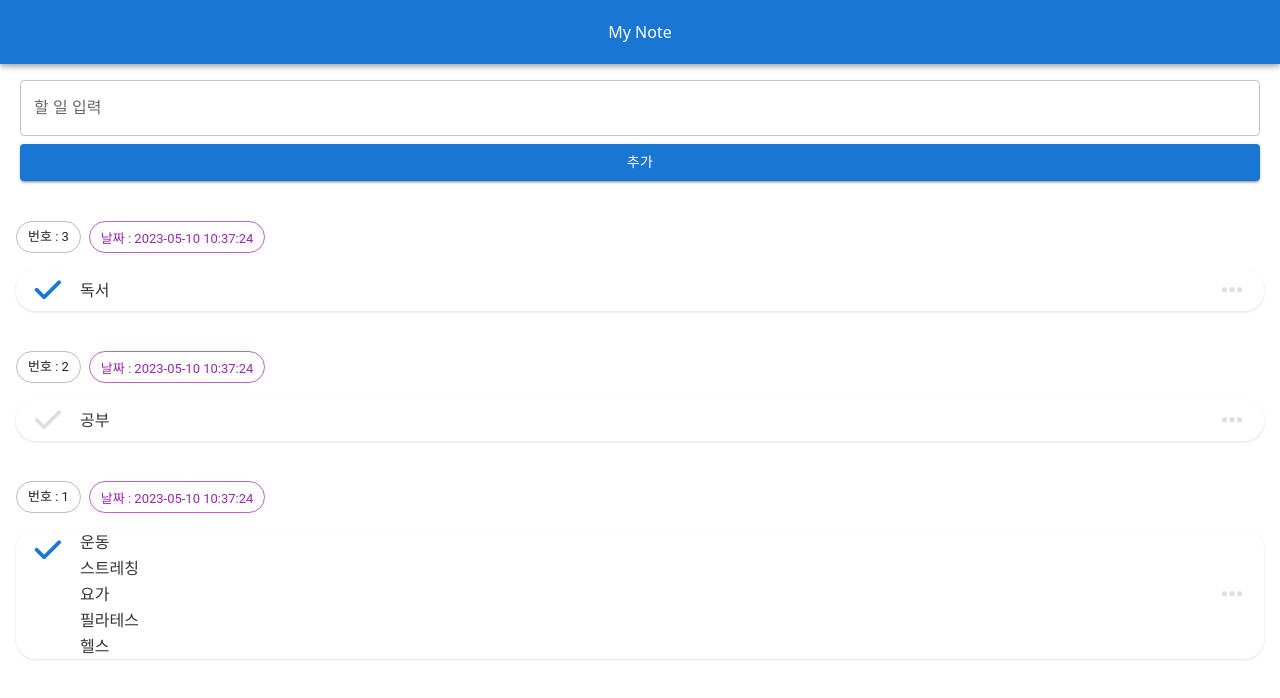
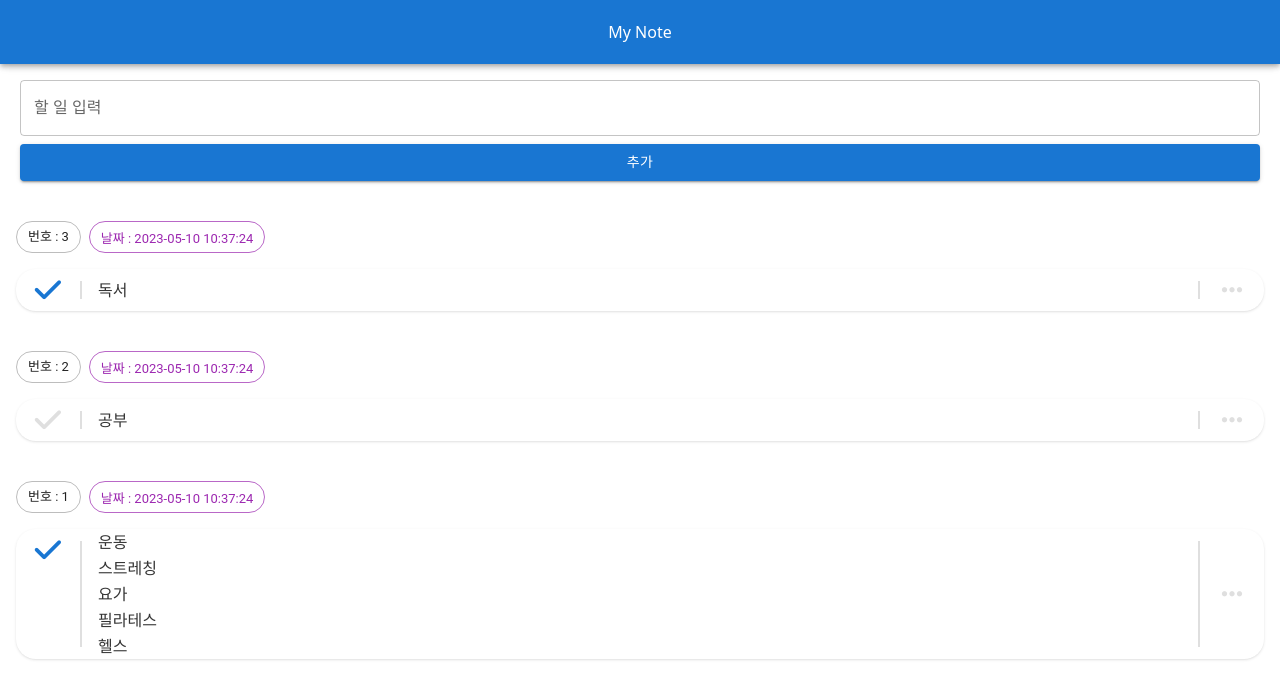
Before and after one commit to kkwonju/2023_04_react_test, a React (Create React App) app: page / in a window 1280 px wide. Shown: the top 698 px of the page. Built offline with nearby package versions, Linux system fonts and the light colour scheme; the HTML template or start-up script is replaced by a standard one; a web font is replaced by a local one.

Commit message:
스크롤바 커스텀

```diff
--- a/src/App.js
+++ b/src/App.js
@@ -122,9 +122,11 @@ function App() {
                     <i class="fa-solid fa-check"></i>
                   </span>
                 </Button>
+                <div className="flex-shrink-0 my-3 w-[2px] bg-[#dfdfdf] mr-4"></div>
                 <div class="whitespace-pre-wrap flex items-center leading-relaxed hover:text-[color:var(--mui-color-primary-main)] flex-grow">
                   {todo.content}
                 </div>
+                <div className="flex-shrink-0 my-3 w-[2px] bg-[#dfdfdf]"></div>
                 <Button
                 className="flex-shrink-0 !rounded-[0_20px_20px_0]"
                 color="inherit">
--- a/src/index.css
+++ b/src/index.css
@@ -137,6 +137,20 @@ h1 {
     transition: all 2s;
   }
 
+  :root {
+    overflow-y: overlay;
+  }
+
+  ::-webkit-scrollbar-thumb {
+    background-color: rgba(250, 0, 4, 0.5);
+    border-radius: 0;
+  }
+
+  ::-webkit-scrollbar {
+    width: 15px;
+    height: 10px;
+  }
+
   .color-primary {
     color:var(--primary-color-1);
   }
```
